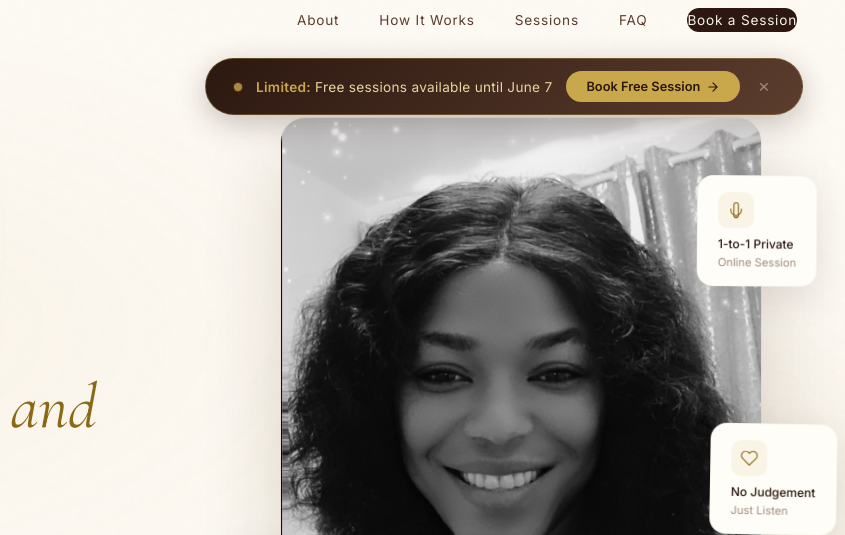
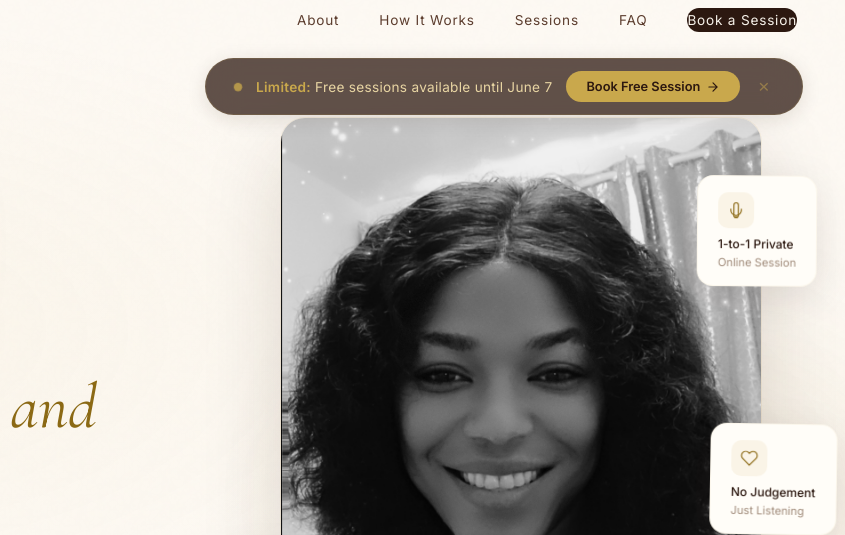
Before and after one commit to pelumiolawole/listening-lounge-kush, a plain HTML site: page index.html in a window 1280 px wide. Shown: the part 22-557 px from the top of the page, 435-1280 px from the left. Drawn offline with nearby package versions, Linux system fonts and the light colour scheme.

Commit message:
fix: make free session banner semi-transparent with glassmorphism

```diff
--- a/index.html
+++ b/index.html
@@ -601,14 +601,16 @@
             left: 50%;
             transform: translateX(-50%);
             z-index: 998;
-            background: linear-gradient(135deg, var(--deep-brown) 0%, var(--medium-brown) 100%);
-            border: 1px solid rgba(201, 168, 76, 0.3);
+            background: rgba(44, 24, 16, 0.75);
+            backdrop-filter: blur(16px) saturate(1.2);
+            -webkit-backdrop-filter: blur(16px) saturate(1.2);
+            border: 1px solid rgba(201, 168, 76, 0.15);
             border-radius: 50px;
             padding: 12px 28px;
             display: flex;
             align-items: center;
             gap: 14px;
-            box-shadow: 0 8px 30px rgba(44, 24, 16, 0.25);
+            box-shadow: 0 4px 20px rgba(44, 24, 16, 0.12);
             animation: fadeUp 0.8s ease 1.5s forwards;
             opacity: 0;
             max-width: 90vw;
@@ -655,7 +657,7 @@
         .free-banner-close {
             background: none;
             border: none;
-            color: var(--taupe);
+            color: rgba(201, 168, 76, 0.5);
             font-size: 1.2rem;
             cursor: pointer;
             padding: 0 4px;
@@ -807,7 +809,7 @@
                         <svg viewBox="0 0 24 24"><path d="M20.84 4.61a5.5 5.5 0 0 0-7.78 0L12 5.67l-1.06-1.06a5.5 5.5 0 0 0-7.78 7.78l1.06 1.06L12 21.23l7.78-7.78 1.06-1.06a5.5 5.5 0 0 0 0-7.78z"/></svg>
                     </div>
                     <p>No Judgement</p>
-                    <span>Just Listen</span>
+                    <span>Just Listening</span>
                 </div>
             </div>
         </div>
```
